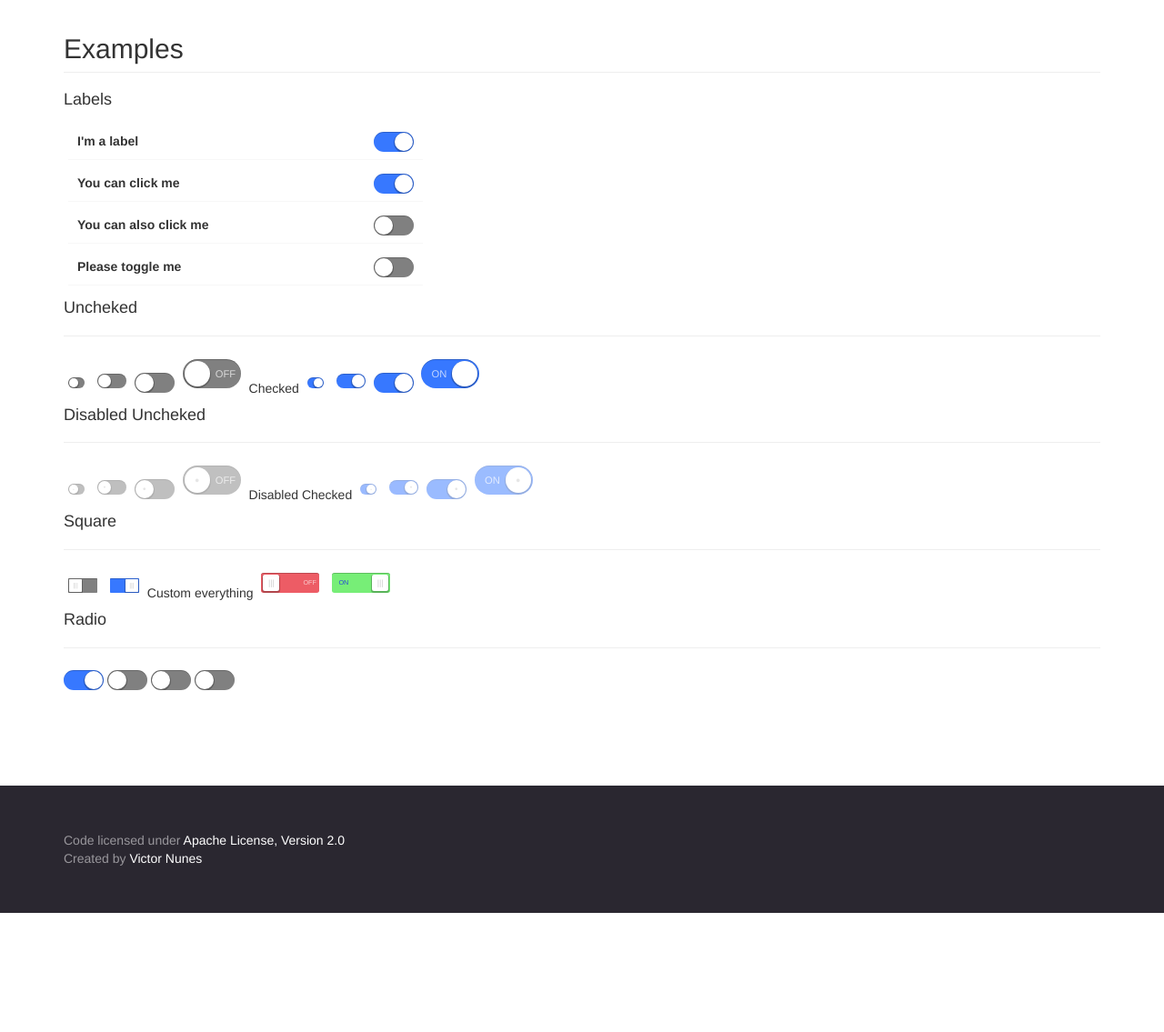
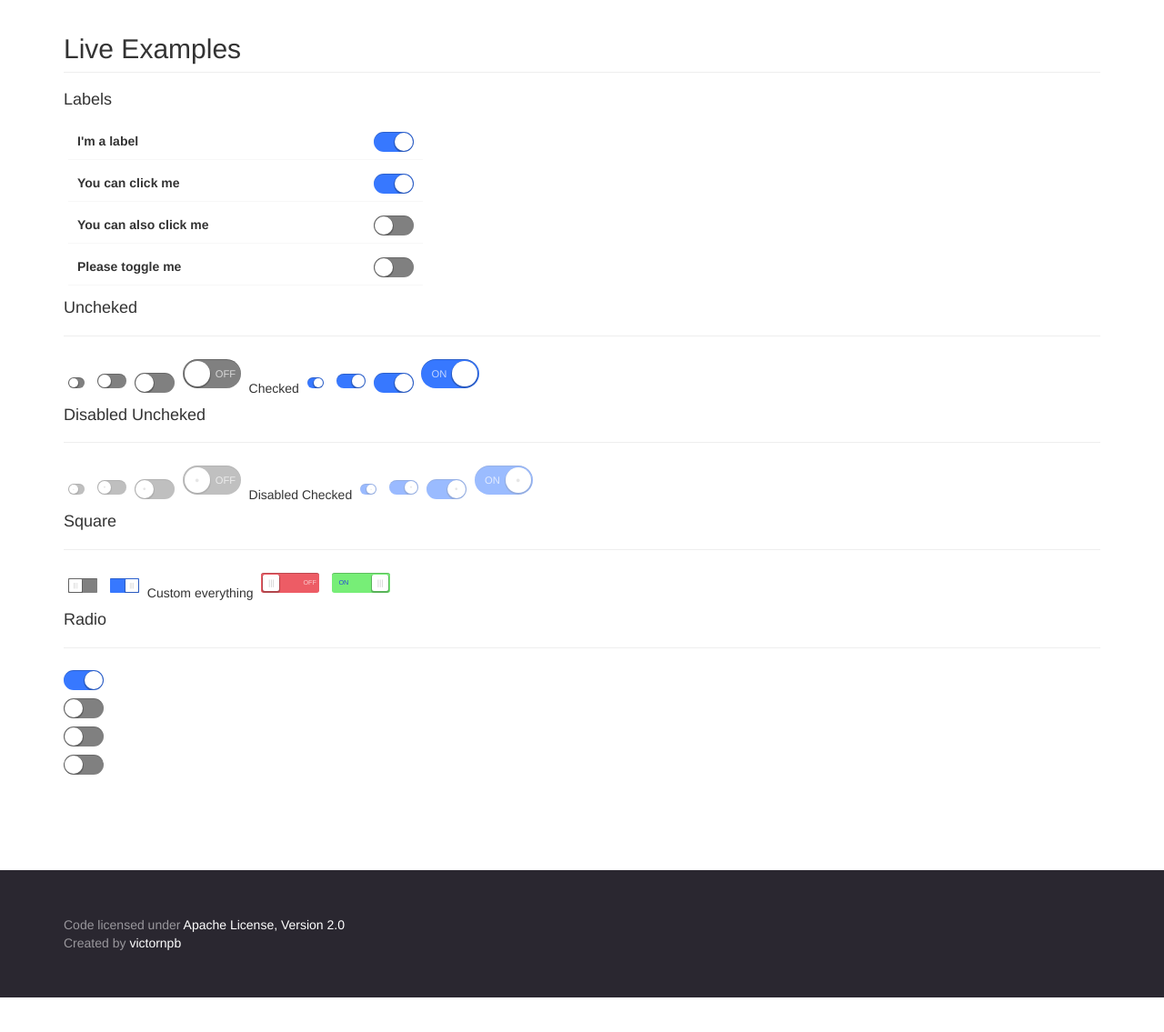
Before and after one commit to victornpb/vt-toggle, a website: page index.html in a window 1280 px wide. Shown: the part 1448-2583 px from the top of the page at 91% size. Before the commit the page ends 2502 px from the top, so only its background shows below. Drawn offline with Linux system fonts and the light colour scheme.

Commit message:
Update index.html

```diff
--- a/index.html
+++ b/index.html
@@ -6,7 +6,7 @@
 	<meta http-equiv="x-ua-Compatible" content="ie=edge">
 	<meta name="viewport" content="width=device-width, initial-scale=1.0">
 	<meta name="description" content="Turn checkboxes into fancy toggle switches">
-	<meta name="author" content="Victor Nunes">
+	<meta name="author" content="victornnpb">
 	<title>vt-toggle · Turn checkboxes into fancy toggle switches</title>
 	<!-- <link href="https://maxcdn.bootstrapcdn.com/bootstrap/3.3.7/css/bootstrap.min.css" rel="stylesheet"> -->
 	<!-- <link href="css/highlight.css" rel="stylesheet"> -->
@@ -244,7 +244,7 @@
 			<img src="http://68.media.tumblr.com/bab58d6d5c4500f37c47ea9f852da4e2/tumblr_inline_ouapg96Xqw1qdsqpu_400.gif">
 		</div>
 		<div class="container">
-			<h2 class="page-header">Examples</h2>
+			<h2 class="page-header">Live Examples</h2>
 
 			<h4>Labels</h4>
 
@@ -286,11 +286,12 @@
 
 			<h4> Radio </h4>
 			<hr>
-			<input type="radio" name="radio-group-1" class="vt-toggle" checked>
-			<input type="radio" name="radio-group-1" class="vt-toggle">
-			<input type="radio" name="radio-group-1" class="vt-toggle">
-			<input type="radio" name="radio-group-1" class="vt-toggle">
-
+			<div>
+				<input type="radio" name="radio-group-1" class="vt-toggle" checked><br>
+				<input type="radio" name="radio-group-1" class="vt-toggle"><br>
+				<input type="radio" name="radio-group-1" class="vt-toggle"><br>
+				<input type="radio" name="radio-group-1" class="vt-toggle">
+			</div>
 		</div>
 
 
@@ -298,7 +299,7 @@
 	<footer class="the-footer">
 		<div class="container">
 			<p>
-				Code licensed under <a href="https://www.apache.org/licenses/LICENSE-2.0" target="_blank">Apache License, Version 2.0</a><br> Created by <a href="https://github.com/victornpb" target="_blank">Victor Nunes</a>
+				Code licensed under <a href="https://www.apache.org/licenses/LICENSE-2.0" target="_blank">Apache License, Version 2.0</a><br> Created by <a href="https://github.com/victornpb" target="_blank">victornpb</a>
 			</p>
 		</div>
 	</footer>
```
